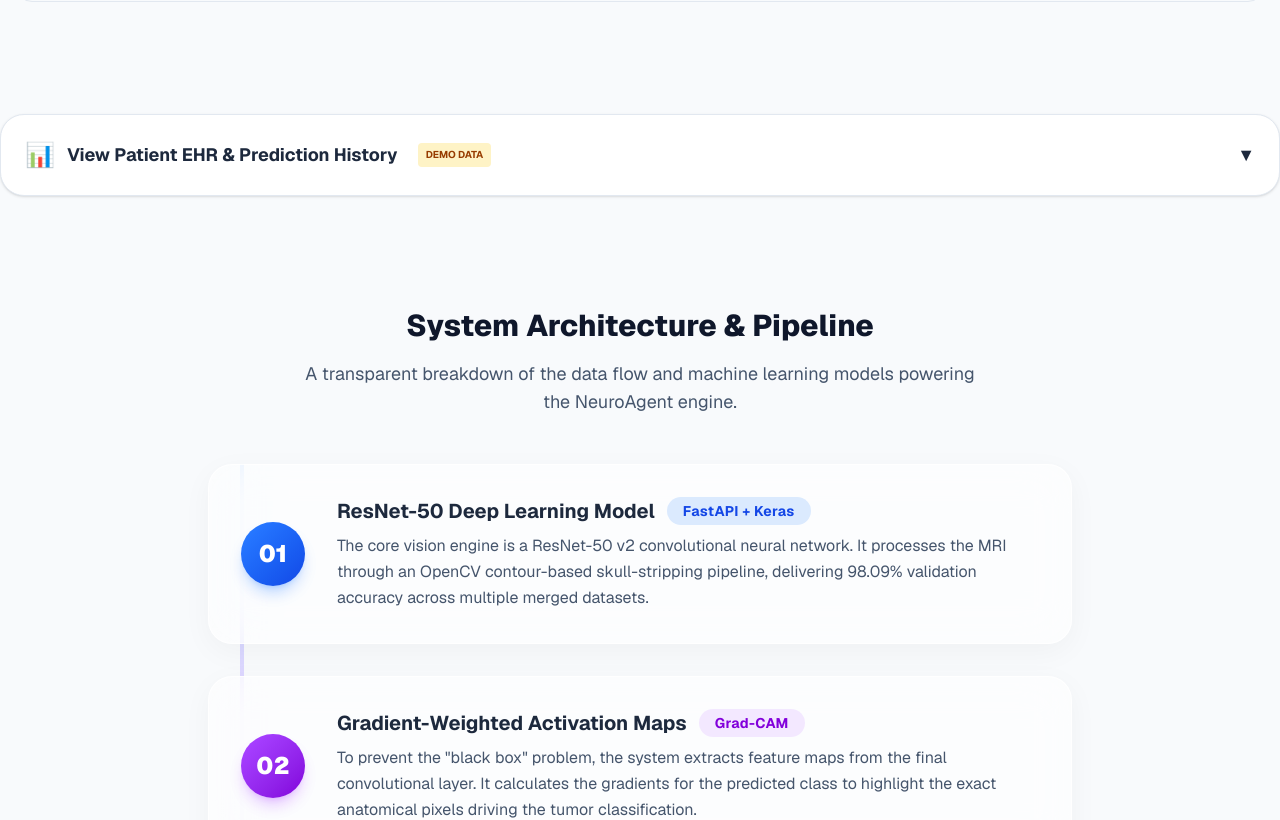
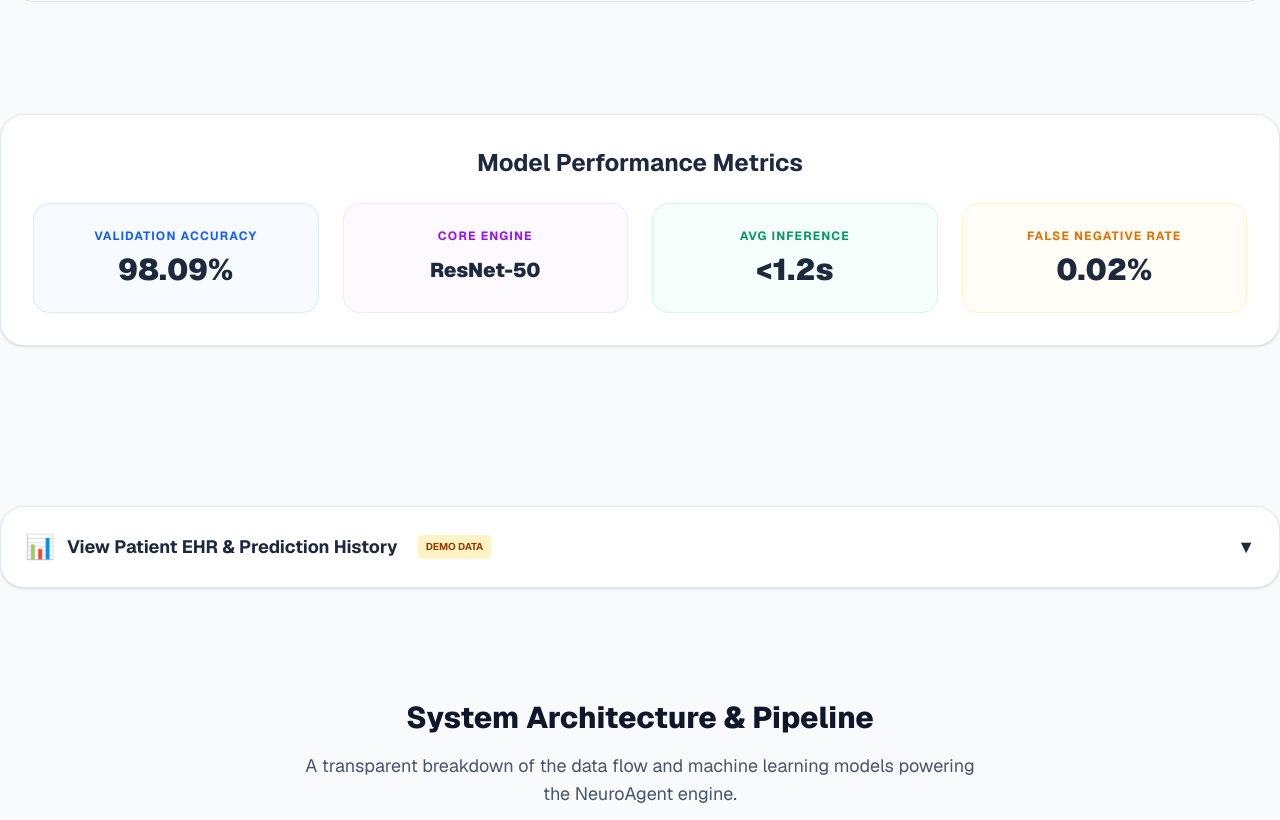
Before and after one commit to moonylit/brain-tumour-agent, a Next.js app in the folder frontend/: page / in a window 1280 px wide. Shown: the part 1620-2440 px from the top of the page. Built offline with nearby package versions, Linux system fonts and the light colour scheme; no server answers.

Commit message:
feat(ui): restore Statistics section and navigation link in header

```diff
--- a/frontend/app/page.tsx
+++ b/frontend/app/page.tsx
@@ -23,6 +23,42 @@ export default function Home() {
         {/* 4. Dynamic Results Grid (Grad-CAM Images + Model Confidence Metrics) */}
         <UploadCard region={region} onRegionChange={setRegion} />
 
+        {/* Restored Statistics Section: Model Performance Metrics */}
+        <section
+          id="statistics"
+          className="w-full max-w-7xl mx-auto my-12 bg-white rounded-3xl border border-slate-200 shadow-sm p-8"
+        >
+          <h3 className="text-2xl font-bold text-slate-800 mb-6 text-center">
+            Model Performance Metrics
+          </h3>
+          <div className="grid grid-cols-2 md:grid-cols-4 gap-6 text-center">
+            <div className="p-6 bg-blue-50/50 rounded-2xl border border-blue-100">
+              <p className="text-xs font-bold text-blue-600 uppercase tracking-widest">
+                Validation Accuracy
+              </p>
+              <p className="text-3xl font-black text-slate-800 mt-2">98.09%</p>
+            </div>
+            <div className="p-6 bg-purple-50/50 rounded-2xl border border-purple-100">
+              <p className="text-xs font-bold text-purple-600 uppercase tracking-widest">
+                Core Engine
+              </p>
+              <p className="text-xl font-black text-slate-800 mt-2 pt-1">ResNet-50</p>
+            </div>
+            <div className="p-6 bg-emerald-50/50 rounded-2xl border border-emerald-100">
+              <p className="text-xs font-bold text-emerald-600 uppercase tracking-widest">
+                Avg Inference
+              </p>
+              <p className="text-3xl font-black text-slate-800 mt-2">&lt;1.2s</p>
+            </div>
+            <div className="p-6 bg-amber-50/50 rounded-2xl border border-amber-100">
+              <p className="text-xs font-bold text-amber-600 uppercase tracking-widest">
+                False Negative Rate
+              </p>
+              <p className="text-3xl font-black text-slate-800 mt-2">0.02%</p>
+            </div>
+          </div>
+        </section>
+
         {/* 5. Collapsible <details> History Accordion */}
         <details
           id="history"
@@ -43,8 +79,9 @@ export default function Home() {
           </div>
         </details>
 
-        {/* 6. Vertical System Architecture Pipeline */}
-        <section id="pipeline" className="w-full">
+        {/* 6. Vertical System Architecture Pipeline / Features */}
+        <section id="features" className="w-full">
+          <span id="pipeline" className="sr-only">Pipeline</span>
           <h2 className="text-3xl font-extrabold text-slate-900 mb-4 text-center">
             System Architecture &amp; Pipeline
           </h2>
--- a/frontend/components/Navbar.tsx
+++ b/frontend/components/Navbar.tsx
@@ -56,13 +56,19 @@ export default function Navbar() {
           Upload
         </a>
         <a
+          href="#statistics"
+          className="text-sm font-bold text-slate-600 hover:text-blue-600 transition"
+        >
+          Statistics
+        </a>
+        <a
           href="#history"
           className="text-sm font-bold text-slate-600 hover:text-blue-600 transition"
         >
           History
         </a>
         <a
-          href="#pipeline"
+          href="#features"
           className="text-sm font-bold text-slate-600 hover:text-blue-600 transition"
         >
           Features
```
Also changed, not shown: 2 other files (tests, documents, lock files or other folders).
